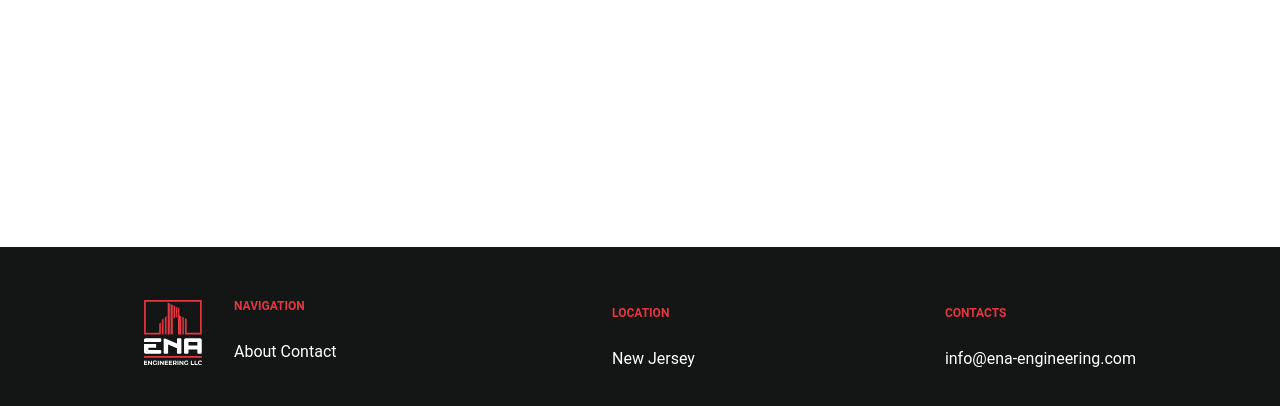
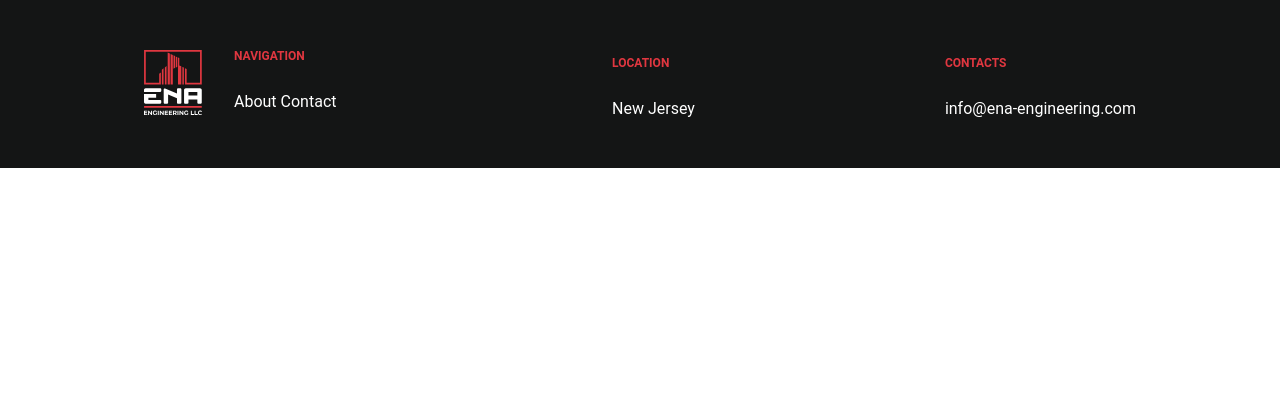
Before and after one commit to MohibRizwan1/engineering, a plain HTML site: page contacts.html in a window 1280 px wide. Shown: the part 804-1210 px from the top of the page. After the commit the page ends 972 px from the top, so only its background shows below. Drawn offline with Linux system fonts and the light colour scheme.

Commit message:
deleted 1 line

```diff
--- a/contacts.css
+++ b/contacts.css
@@ -148,7 +148,6 @@ footer {
   color: white;
   padding: 30px 144px;
   justify-content: space-between;
-  margin-top: 250px;
   align-items: center;
   max-width: 1440px;
 }
```
